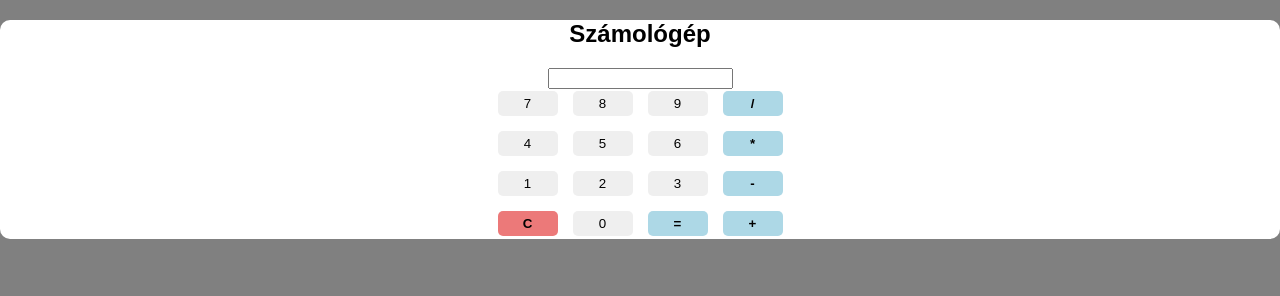
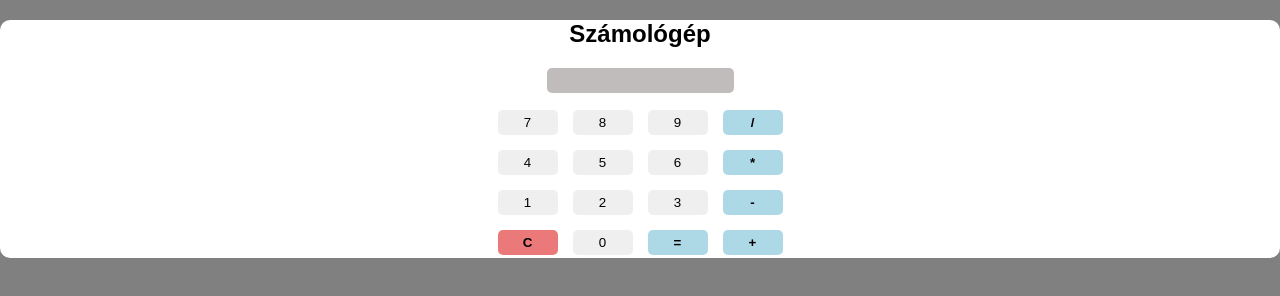
Before and after one commit to Aron0211/Szamologep, a plain HTML site: page index.html in a window 1280 px wide. Drawn offline with Linux system fonts and the light colour scheme.

Commit message:
mezo szepitese

```diff
--- a/formazas.css
+++ b/formazas.css
@@ -32,7 +32,7 @@ h1{
 
 }
 
-.mezo{
+#mezo{
     background-color: rgb(193, 188, 188);
     border: none;
     padding: 5px;
```
